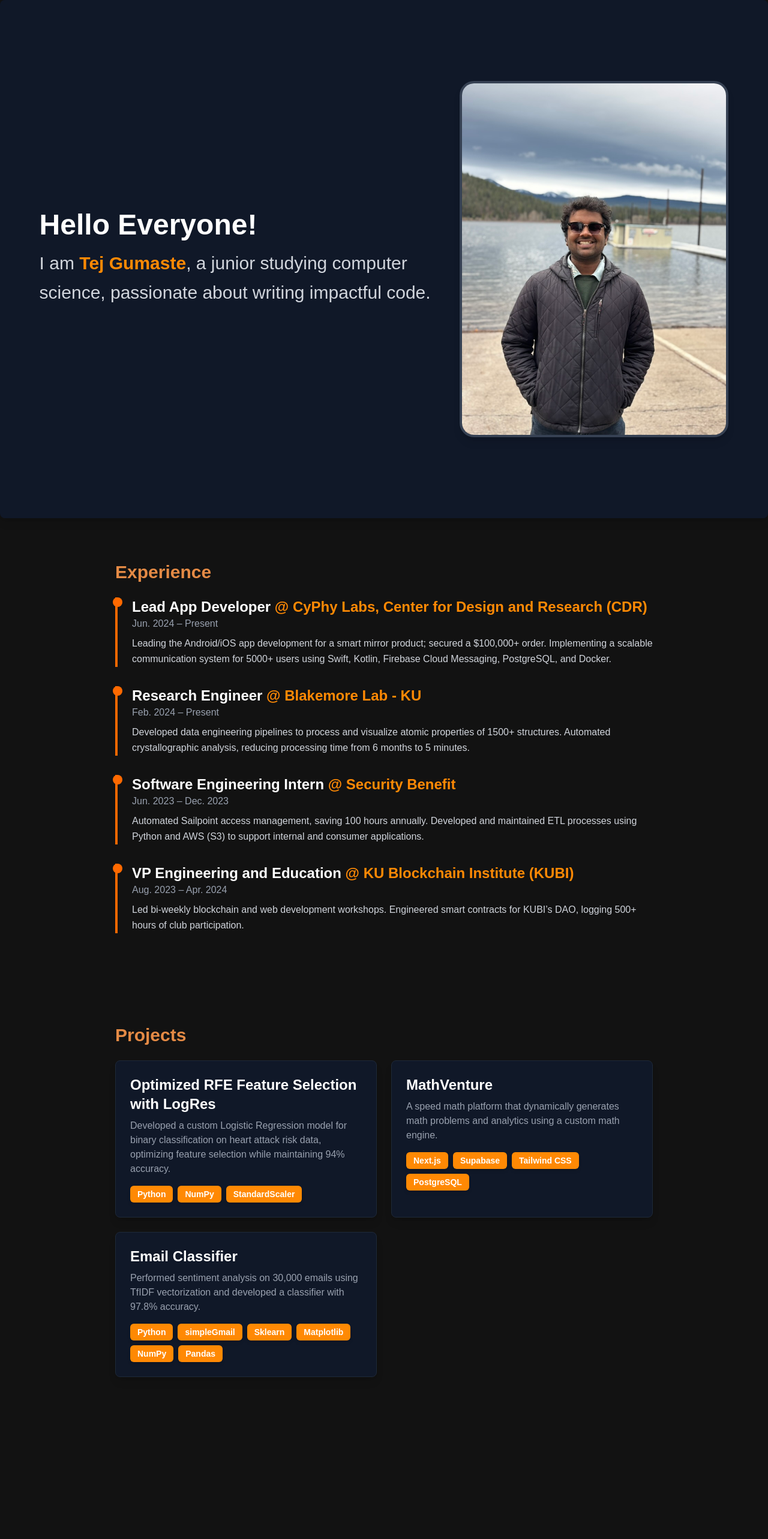
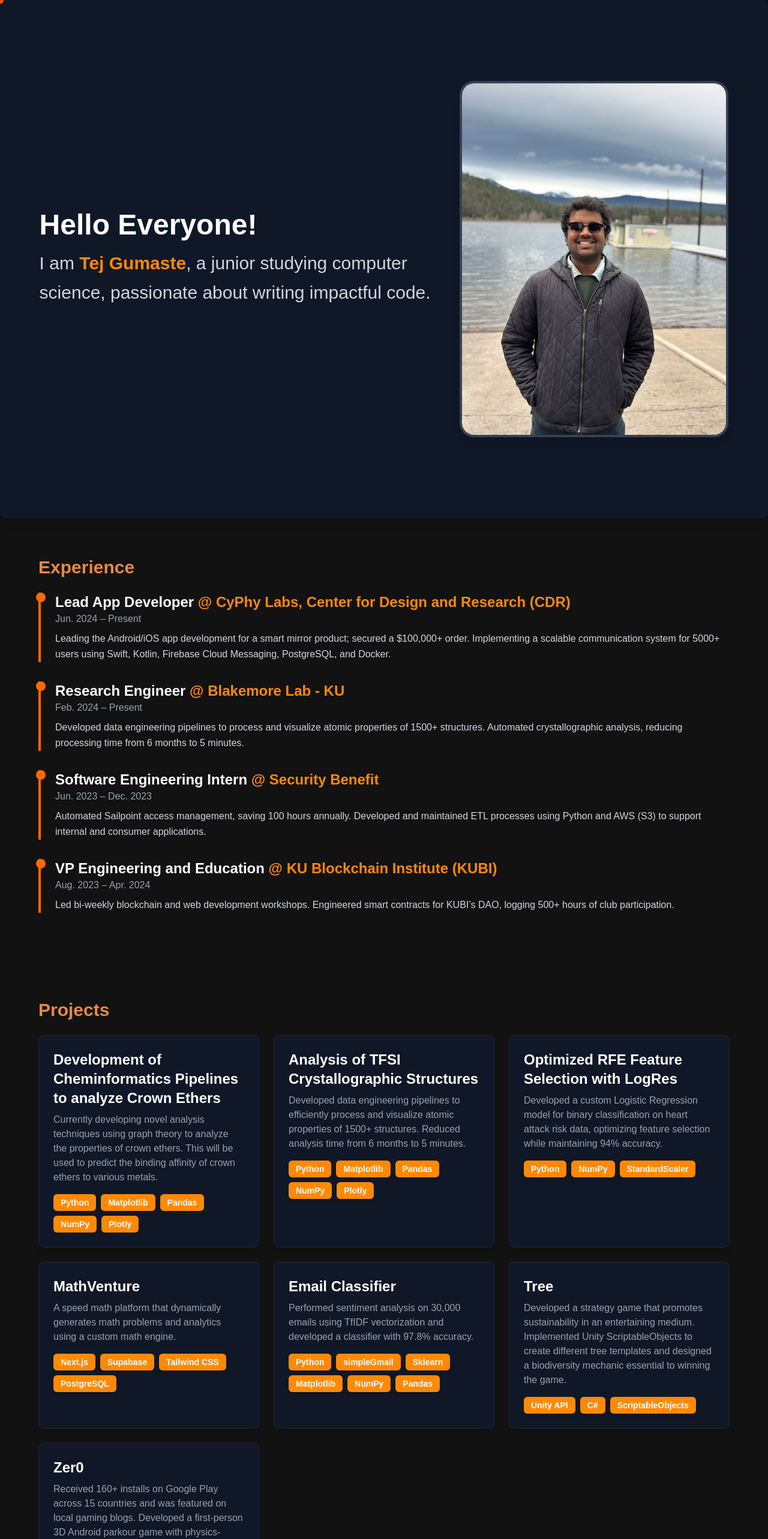
Before and after one commit to Vegito2367/TejPortfolio, a Next.js app in the folder personalwebsite/: page / in a window 1280 px wide. Shown: the top 2566 px of the page at 60% size. Before the commit the page ends 2344 px from the top, so only its background shows below. Built offline with nearby package versions, Linux system fonts and the light colour scheme.

Commit message:
Following cursor

```diff
--- a/personalwebsite/src/app/page.tsx
+++ b/personalwebsite/src/app/page.tsx
@@ -2,26 +2,83 @@
 import { AnimatePresence, motion } from "motion/react";
 import ThreeScene from "@/customComponents/threeScene";
 import Loading from "@/customComponents/loading";
-import { useState } from "react";
+import React, { useState,useEffect } from "react";
 import Experiences from "@/customComponents/experience";
 import Projects from "@/customComponents/projects";
+import { pre } from "framer-motion/client";
+
 
 export default function Home() {
   const [showMainContent, setShowMainContent] = useState(false);
+  const [followPos, setFollowPos] = useState({x: 0, y: 0});
+
+  useEffect(() => {
+    function handleMouseMove(e:MouseEvent) {
+      setFollowPos({x: e.pageX, y: e.pageY});
+    }
+
+    // Add event listener to the window
+    window.addEventListener('mousemove', handleMouseMove);
+
+    // Clean up the event listener when component unmounts
+    return () => {
+      window.removeEventListener('mousemove', handleMouseMove);
+    }
+  }, []); // E
   function handleLoadingEnd() {
     setShowMainContent(true);
   }
+
+
   return (
-    <div className="flex flex-col justify-center items-center">
-    <AnimatePresence>
+
+    <div className="flex flex-col justify-center items-center font-mono">
+    <div
+        style={{
+          top:`${followPos.y}px`,
+          left:`${followPos.x}px`,
+          transform: 'translate(-50%, -50%)',
+          transition:"all",
+          transitionDuration:"0.01s",
+          pointerEvents: "none",
+          zIndex: 50
+        }}
+        className="rounded-full absolute h-3 w-3 bg-orange-200"
+      />
+      <div
+        style={{
+          top:`${followPos.y}px`,
+          left:`${followPos.x}px`,
+          transform: 'translate(-50%, -50%)',
+          transition:"all",
+          transitionDuration:"0.013s",
+          pointerEvents: "none",
+          zIndex: 50
+        }}
+        className="rounded-full absolute h-3 w-3 bg-orange-400"
+      />
+      <div
+        style={{
+          top:`${followPos.y}px`,
+          left:`${followPos.x}px`,
+          transform: 'translate(-50%, -50%)',
+          transition:"all",
+          transitionDuration:"0.016s",
+          pointerEvents: "none",
+          zIndex: 50
+        }}
+        className="rounded-full absolute h-3 w-3 bg-orange-600"
+      />
+     <AnimatePresence>
       {!showMainContent &&(<Loading callback={handleLoadingEnd}/>)}
     </AnimatePresence>
     {showMainContent && (
-      <>
+      <div>
+
       <motion.div
-        initial={{ opacity: 0 }}
-        animate={{ opacity: 1 }}
-        transition={{ duration: 1 }}
+        initial={{ opacity: 0, scale: 0.5 }}
+        animate={{ opacity: 1, scale:1 }}
+        transition={{ duration: 0.7 }}
         className="flex flex-col md:flex-row justify-center items-center p-8 bg-gray-900 rounded-lg shadow-lg"
       >
         <section className="flex flex-col md:flex-row justify-center items-center h-screen px-6">
@@ -45,14 +102,14 @@ export default function Home() {
         initial={{ x: 1000, opacity: 0 }}
         animate={{ x: 0, opacity: 1 }}
         transition={{ duration: 1.75 }}
-        className="flex flex-col items-start w-full p-6"
+        className="flex flex-col items-start w-full p-4"
       >
         <Experiences />
       </motion.div>
 
 
       <Projects />
-    </>
+    </div>
 
 
     )}
--- a/personalwebsite/src/customComponents/experience.tsx
+++ b/personalwebsite/src/customComponents/experience.tsx
@@ -30,7 +30,7 @@ const experiences = [
 
 export default function Experiences() {
   return (
-    <section id="experience" className="py-12 max-w-4xl mx-auto">
+    <section id="experience" className="py-12 max-w-6xl mx-auto">
       <h2 className="text-3xl font-bold mb-6">Experience</h2>
       {experiences.map((exp, index) => (
         <ExperienceItem key={index} {...exp} />
--- a/personalwebsite/src/customComponents/experienceItems.tsx
+++ b/personalwebsite/src/customComponents/experienceItems.tsx
@@ -10,7 +10,7 @@ interface ExperienceItemProps {
 
 const ExperienceItem: FC<ExperienceItemProps> = ({ role, company, duration, description }) => {
   return (
-    <div className="relative pl-6 border-l-4 border-orange-500 mb-8">
+    <div className="relative pl-6 border-l-4 border-orange-500 mb-8 hover:scale-[1.01] transition-all duration-350">
       <div className="absolute -left-2 top-0 w-4 h-4 bg-orange-500 rounded-full"></div>
       <h3 className="text-2xl font-bold text-white">{role} <span className="text-orange-400">@ {company}</span></h3>
       <p className="text-gray-400 font-medium">{duration}</p>
--- a/personalwebsite/src/customComponents/projects.tsx
+++ b/personalwebsite/src/customComponents/projects.tsx
@@ -2,6 +2,18 @@
 import ProjectCard from "@/customComponents/projectCard";
 
 const projects = [
+  {
+    title: "Development of Cheminformatics Pipelines to analyze Crown Ethers",
+    description: "Currently developing novel analysis techniques using graph theory to analyze the properties of crown ethers. This will be used to predict the binding affinity of crown ethers to various metals.",
+    techStack: ["Python", "Matplotlib", "Pandas", "NumPy", "Plotly"],
+    link: ""
+  },
+  {
+    title: "Analysis of TFSI Crystallographic Structures",
+    description: "Developed data engineering pipelines to efficiently process and visualize atomic properties of 1500+ structures. Reduced analysis time from 6 months to 5 minutes.",
+    techStack: ["Python", "Matplotlib", "Pandas", "NumPy", "Plotly"],
+    link: ""
+  },
   {
     title: "Optimized RFE Feature Selection with LogRes",
     description: "Developed a custom Logistic Regression model for binary classification on heart attack risk data, optimizing feature selection while maintaining 94% accuracy.",
@@ -19,14 +31,26 @@ const projects = [
     description: "Performed sentiment analysis on 30,000 emails using TfIDF vectorization and developed a classifier with 97.8% accuracy.",
     techStack: ["Python", "simpleGmail", "Sklearn", "Matplotlib", "NumPy", "Pandas"],
     link: "https://github.com/Vegito2367/EmailClassifier"
+  },
+  {
+    title: "Tree",
+    description: "Developed a strategy game that promotes sustainability in an entertaining medium. Implemented Unity ScriptableObjects to create different tree templates and designed a biodiversity mechanic essential to winning the game.",
+    techStack: ["Unity API", "C#", "ScriptableObjects"],
+    link: "https://github.com/Vegito2367/Tree-HackUTD"
+  },
+  {
+    title: "Zer0",
+    description: "Received 160+ installs on Google Play across 15 countries and was featured on local gaming blogs. Developed a first-person 3D Android parkour game with physics-based movements like wall running, grappling, and jetpacks.",
+    techStack: ["Unity", "Blender", "C#", "GIMP"],
+    link: "https://github.com/Vegito2367/Zer0Scripts"
   }
 ];
 
 export default function Projects() {
   return (
-    <section id="projects" className="py-12 max-w-4xl mx-auto">
+    <section id="projects" className="py-12 max-w-6xl mx-auto">
       <h2 className="text-3xl font-bold mb-6">Projects</h2>
-      <div className="grid md:grid-cols-2 gap-6">
+      <div className="grid md:grid-cols-3 gap-6">
         {projects.map((proj, index) => (
           <ProjectCard key={index} {...proj} />
         ))}
```
